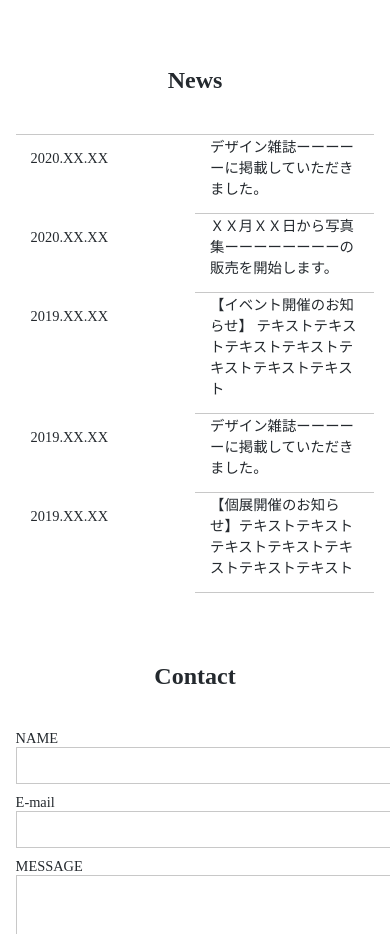
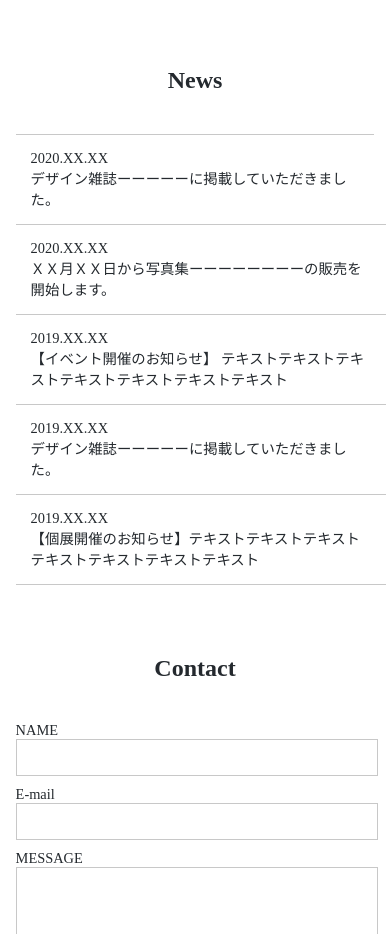
Before and after one commit to Keeeein/kadai11, a plain HTML site: page index.html in a window 390 px wide. Shown: the part 2680-3614 px from the top of the page. Drawn offline with Linux system fonts and the light colour scheme.

Commit message:
Add files via upload

```diff
--- a/style.css
+++ b/style.css
@@ -102,8 +102,6 @@ header li img.icon {
 
 /*News*/
 #news dl {
-  display: flex;
-  flex-wrap: wrap;
   border-top: solid 1px #c8c8c8;
   margin-bottom: 20px;
 }
@@ -117,7 +115,6 @@ header li img.icon {
   border-bottom: solid 1px #c8c8c8;
   padding: 15px;
 }
-
 #news div {
   display: flex;
 }
@@ -200,16 +197,16 @@ footer {
     width: 100%;
   }
 
-  #news dl {
+  #news div {
     flex-direction: column;
   }
   #news dt {
-    width: 100%;
+    width: 95%;
     border-bottom: none;
     padding-bottom: 0;
   }
   #news dd {
-    width: 100%;
+    width: 95%;
     padding-top: 0;
   }
 
@@ -220,6 +217,6 @@ footer {
     width: 100%;
   }
   #contact dd {
-    width: 100%;
+    width: 95%;
   }
 }
```
